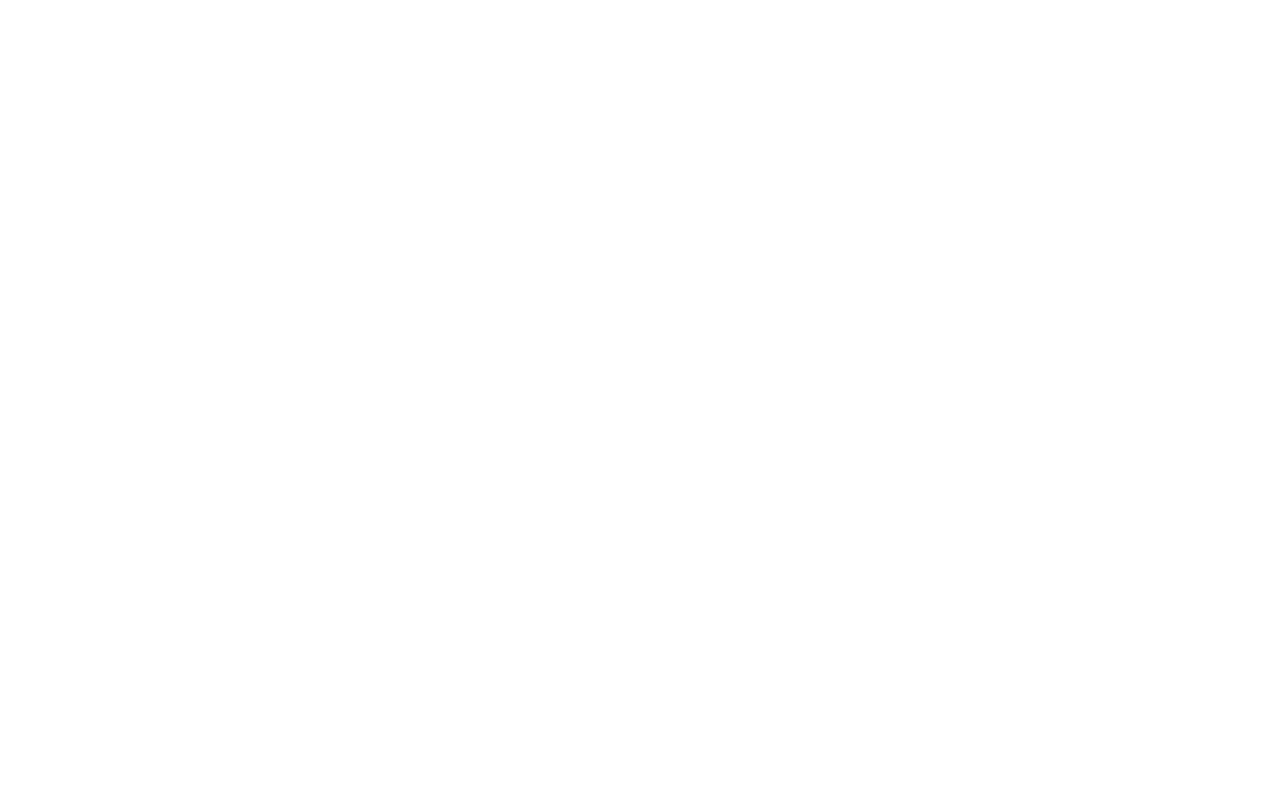
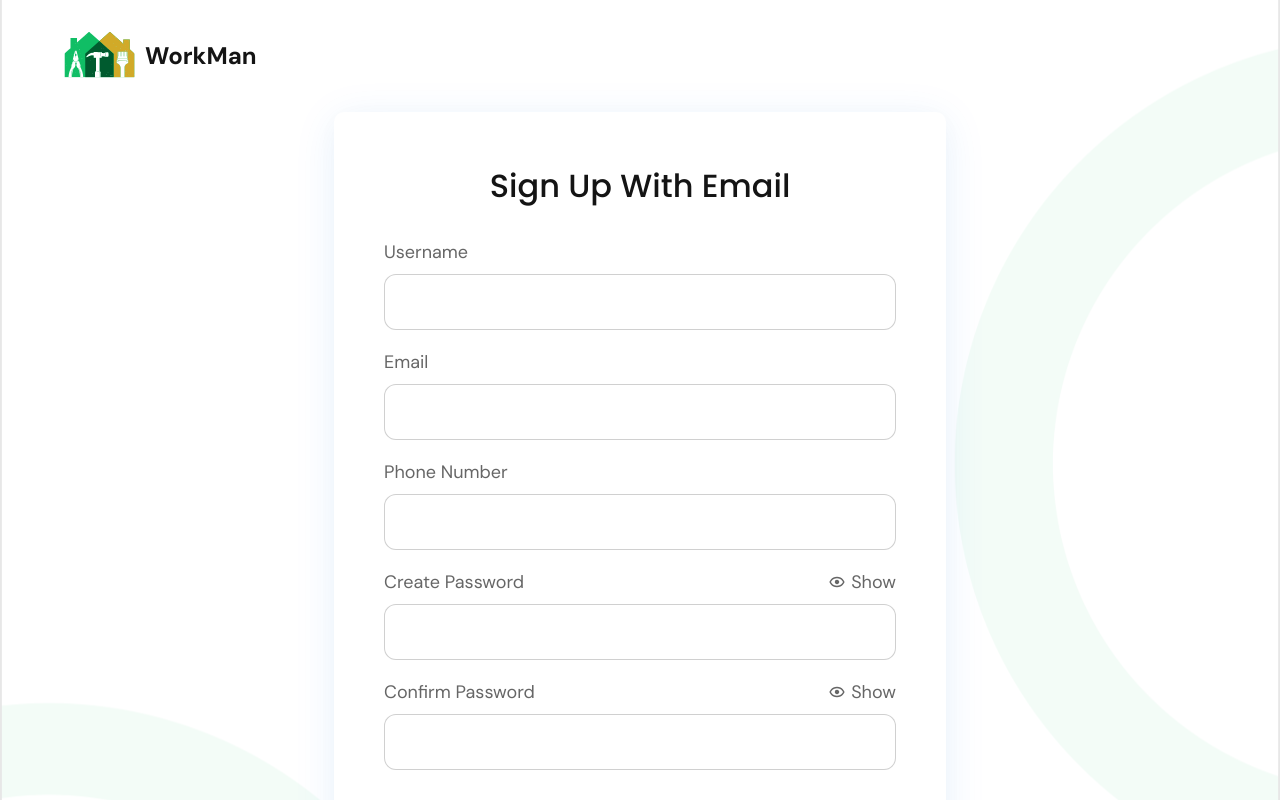
Before and after one commit to HenryAgu/WorkMan, a React (Vite) app: page /sign-up/sign-up-with-email in a window 1280 px wide. Before the commit this address had no page. Shown: the top 800 px of the page. Built offline with nearby package versions, Linux system fonts and the light colour scheme.

Commit message:
sign up with email updated

```diff
--- a/src/App.jsx
+++ b/src/App.jsx
@@ -1,7 +1,5 @@
 // stylesheet
 import "./App.scss";
-
-
 
 // react routers
 import { BrowserRouter, Routes, Route } from "react-router-dom";
@@ -13,18 +11,20 @@
 import ArtisanProfile from "./pages/ArtisanProfile/ArtisanProfile";
 import ScrollToTop from "./ScrollToTop";
 import SignUp from "./pages/SignUp/SignUp";
+import SignUpWithEmail from "./pages/SignUp/component/SignUpForm/components/SignUpWithEmail/SignUpWithEmail";
 
 function App() {
   return (
     <main>
       <BrowserRouter>
-      <ScrollToTop/>
+        <ScrollToTop />
         <Routes>
           <Route exact path="/" element={<Home />} />
-          <Route path="/find-artisans" element={<FindArtisan/>} />
-          <Route path="/artisan-profile" element={<ArtisanProfile/>}/>
-          <Route path="/login" element={<Login/>}/>
-          <Route path="/sign-up" element={<SignUp/>}/>
+          <Route path="/find-artisans" element={<FindArtisan />} />
+          <Route path="/artisan-profile" element={<ArtisanProfile />} />
+          <Route path="/login" element={<Login />} />
+          <Route path="/sign-up" element={<SignUp />} />
+          <Route path="/sign-up/sign-up-with-email" element={<SignUpWithEmail />} />
         </Routes>
       </BrowserRouter>
     </main>
--- a/src/pages/SignUp/component/SignUpForm/SignUpForm.jsx
+++ b/src/pages/SignUp/component/SignUpForm/SignUpForm.jsx
@@ -29,7 +29,7 @@
             <img src={FacebookIcon} alt="icon" />
             <p>Continue with Facebook</p>
           </button>
-          <NavLink>
+          <NavLink to="/sign-up/sign-up-with-email">
             <button>
               <img src={EmailIcon} alt="icon" />
               <p>Sign up with email</p>
--- /dev/null
+++ b/src/pages/SignUp/component/SignUpForm/components/SignUpWithEmail/SignUpWithEmail.jsx
@@ -0,0 +1,76 @@
+import { useState } from "react";
+
+// stylesheet
+import "./style/SignUpWithEmail.scss";
+
+// components
+import LoginHeader from "../../../../../Login/components/LoginHeader/LoginHeader";
+
+// React icons
+import { BiSolidHide } from "react-icons/bi";
+import { BiShow } from "react-icons/bi";
+
+const SignUpWithEmail = () => {
+  const [showCreatePassword, setShowCreatePassword] = useState("password");
+  const [showConfirmPassword, setShowConfirmPassword] = useState("password");
+
+  // handlePassword
+  const handleCreatePassword = (e) => {
+    e.preventDefault();
+    setShowCreatePassword(!showCreatePassword);
+  };
+
+  const handleConfirmPassword = (e) => {
+    e.preventDefault();
+    setShowConfirmPassword(!showConfirmPassword);
+  }
+
+  return (
+    <div className="sign-up-with-email">
+      <LoginHeader />
+      <form action="">
+        <div className="with-email-header">
+          <h1>Sign Up With Email</h1>
+        </div>
+        <div className="with-email-form">
+          <div className="with-email-input">
+            <label htmlFor="">Username</label>
+            <input type="text" required />
+          </div>
+          <div className="with-email-input">
+            <label htmlFor="">Email</label>
+            <input type="email" required />
+          </div>
+          <div className="with-email-input">
+            <label htmlFor="">Phone Number</label>
+            <input type="text" required />
+          </div>
+          <div className="with-email-input">
+            <label htmlFor="">
+              <p>Create Password</p>
+              <button onClick={handleCreatePassword}>
+                {showCreatePassword ? <BiShow /> : <BiSolidHide />}
+                {showCreatePassword ? "Show" : "Hide"}
+              </button>
+            </label>
+            <input type={showCreatePassword ? "password" : "text"} required />
+          </div>
+          <div className="with-email-input">
+            <label htmlFor="">
+              <p>Confirm Password</p>
+              <button onClick={handleConfirmPassword}>
+                {showConfirmPassword ? <BiShow /> : <BiSolidHide />}
+                {showConfirmPassword ? "Show" : "Hide"}
+              </button>
+            </label>
+            <input type={showConfirmPassword ? "password" : "text"} required />
+          </div>
+        </div>
+
+        <button className="sign-up-button">Sign Up</button>
+      </form>
+    </div>
+  );
+};
+
+export default SignUpWithEmail;
--- /dev/null
+++ b/src/pages/SignUp/component/SignUpForm/components/SignUpWithEmail/style/SignUpWithEmail.scss
@@ -0,0 +1,168 @@
+.sign-up-with-email {
+  background-image: url(../images/background.svg);
+  background-size: cover;
+  background-repeat: no-repeat;
+  background-position: center;
+  width: 100%;
+  height: fit-content;
+  margin-bottom: 100px;
+
+  form {
+    display: flex;
+    flex-direction: column;
+    border-radius: 10px;
+    background: #fff;
+    box-shadow: 0px 7px 44px 0px rgba(0, 120, 240, 0.09),
+      0px 4px 27px 0px rgba(20, 20, 20, 0.02);
+    width: 30%;
+    padding: 50px;
+    margin: 0 auto;
+
+    .with-email-header {
+      text-align: center;
+
+      h1 {
+        color: #141414;
+        font-family: Poppins;
+        font-size: 32px;
+        font-style: normal;
+        font-weight: 500;
+        line-height: normal;
+      }
+    }
+
+    .with-email-form {
+      display: flex;
+      row-gap: 20px;
+      flex-direction: column;
+      margin-top: 30px;
+
+      .with-email-input {
+        display: flex;
+        flex-direction: column;
+        row-gap: 10px;
+
+        label {
+          display: flex;
+          justify-content: space-between;
+          color: #666;
+          font-family: DM Sans;
+          font-size: 18px;
+          font-style: normal;
+          font-weight: 400;
+          line-height: normal;
+
+          button {
+            display: flex;
+            align-items: center;
+            column-gap: 5px;
+            color: #666;
+            font-family: DM Sans;
+            font-size: 18px;
+            font-style: normal;
+            font-weight: 400;
+            line-height: normal;
+            outline-color: transparent;
+            border: transparent;
+            background: transparent;
+            cursor: pointer;
+          }
+        }
+
+        input {
+          border-radius: 12px;
+          border: 1px solid rgba(20, 20, 20, 0.2);
+          padding: 15px 20px;
+          color: #666;
+          font-family: DM Sans;
+          font-size: 18px;
+          font-style: normal;
+          font-weight: 400;
+          line-height: normal;
+          outline-color: rgba(20, 20, 20, 0.2);
+        }
+      }
+    }
+    .sign-up-button {
+      width: 100%;
+      margin-top: 50px;
+      border-radius: 32px;
+      opacity: 0.25;
+      background: #10be65;
+      color: #fff;
+      text-align: center;
+      font-family: DM Sans;
+      font-size: 18px;
+      font-style: normal;
+      font-weight: 400;
+      line-height: normal;
+      cursor: pointer;
+      border: transparent;
+      outline-color: transparent;
+      padding: 15px;
+    }
+  }
+}
+
+// Responsiveness starts here
+@media (max-width: 1280px) {
+  .sign-up-with-email {
+    form {
+      width: 40%;
+    }
+  }
+}
+
+@media (max-width: 1024px) {
+  .sign-up-with-email {
+    form {
+      width: 50%;
+    }
+  }
+}
+
+@media (max-width: 991px) {
+  .sign-up-with-email {
+    form {
+      width: 70%;
+    }
+  }
+}
+
+@media screen and (max-width: 640px) {
+  .sign-up-with-email {
+    margin-bottom: 0;
+
+    form {
+      width: 80%;
+      padding: 30px;
+
+      .with-email-header {
+        h1 {
+          font-size: 24px;
+        }
+      }
+      .with-email-form {
+        .with-email-input {
+          label {
+            font-size: 13px;
+
+            button {
+              font-size: 13px;
+            }
+          }
+          input {
+            border-radius: 8.785px;
+            border: 0.732px solid rgba(20, 20, 20, 0.2);
+            padding: 12px 15px;
+          }
+        }
+      }
+      .sign-up-button {
+        margin-top: 40px;
+        font-size: 14px;
+        padding: 12px;
+      }
+    }
+  }
+}
```
Also changed, not shown: src/pages/SignUp/component/SignUpForm/components/SignUpWithEmail/images/background.svg (added).
